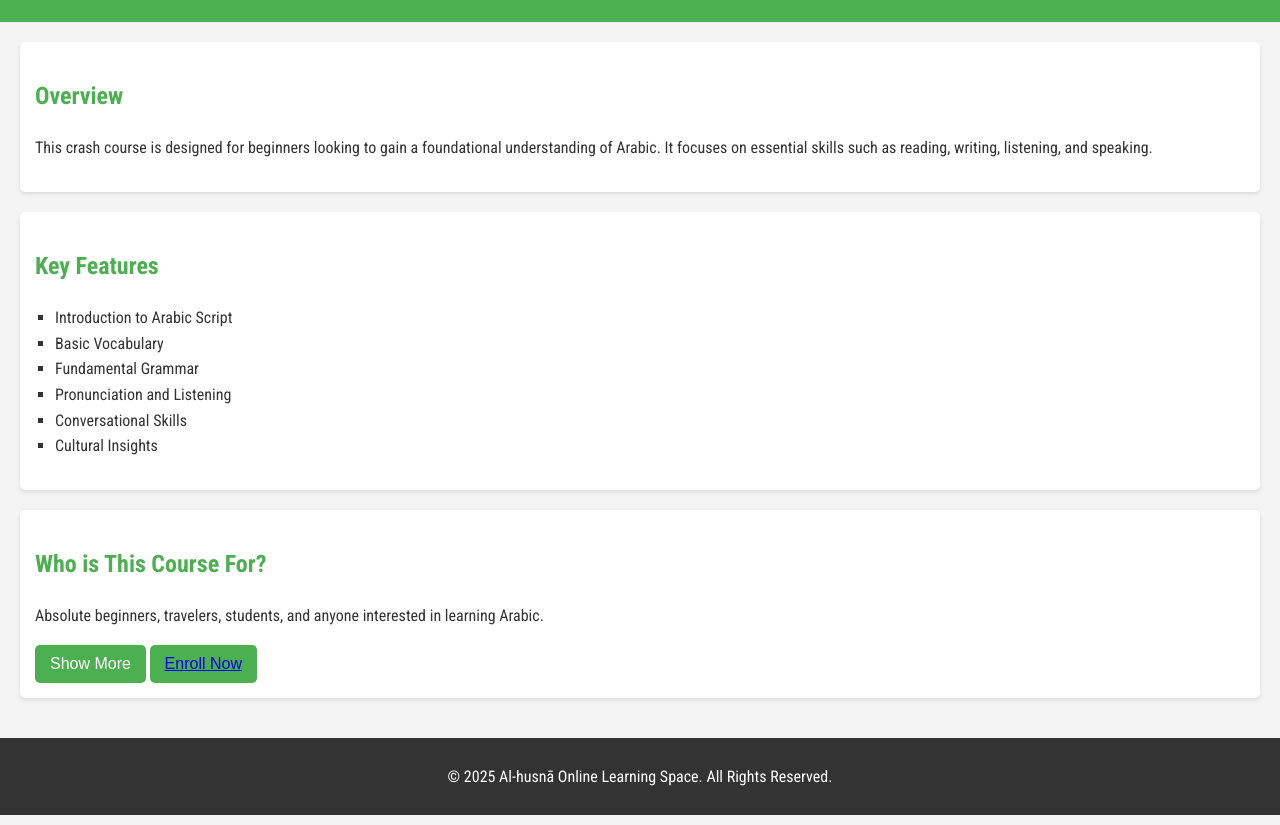
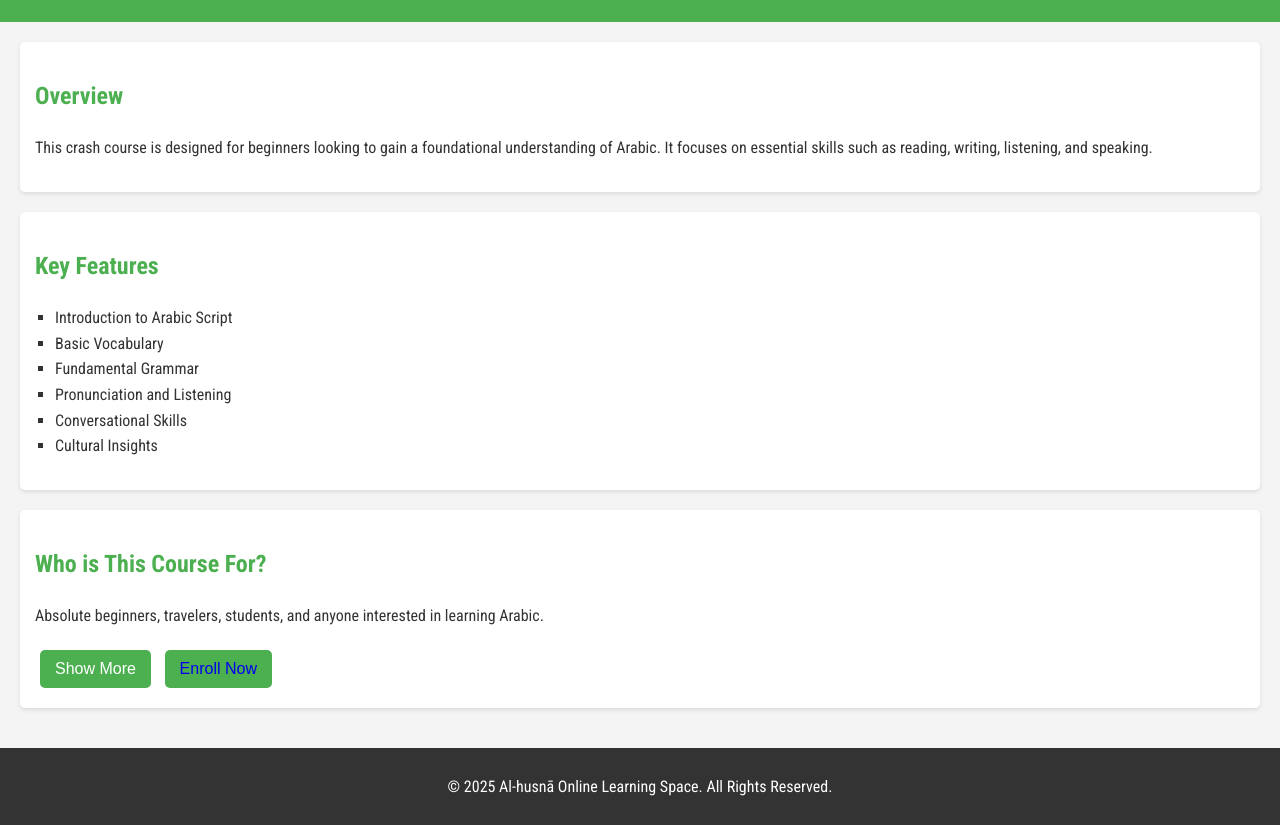
Before and after one commit to BelloAbdulwarith/Preliminary-course-, a plain HTML site: page index.html in a window 1280 px wide. Shown: the part 92-917 px from the top of the page. Drawn offline with Linux system fonts and the light colour scheme; a web font is replaced by a local one.

Commit message:
Update index.html

```diff
--- a/index.html
+++ b/index.html
@@ -70,7 +70,12 @@ button {
     border-radius: 5px;
     cursor: pointer;
     font-size: 1em;
+    margin: 5px;
 }
+
+ button a {
+     text-decoration: none;
+ }
 
 button:hover {
     background: #45a049;
```
